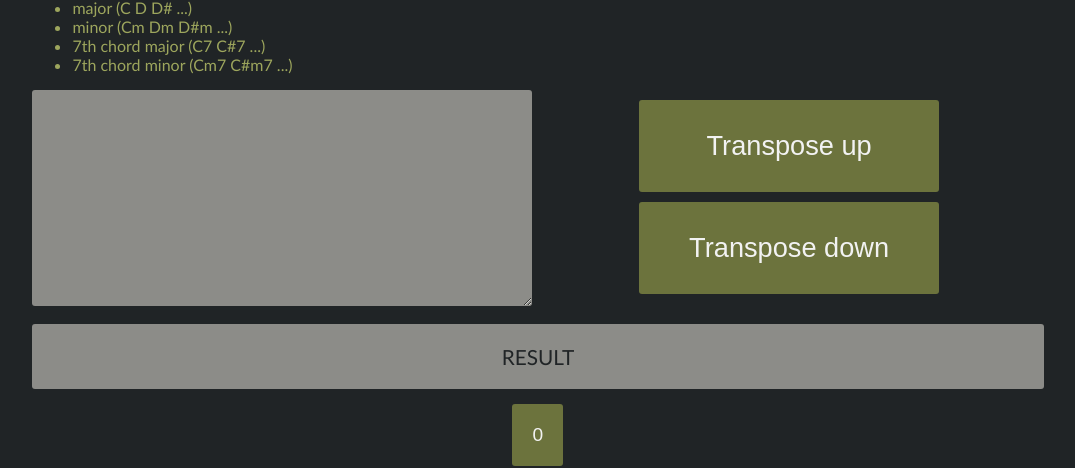
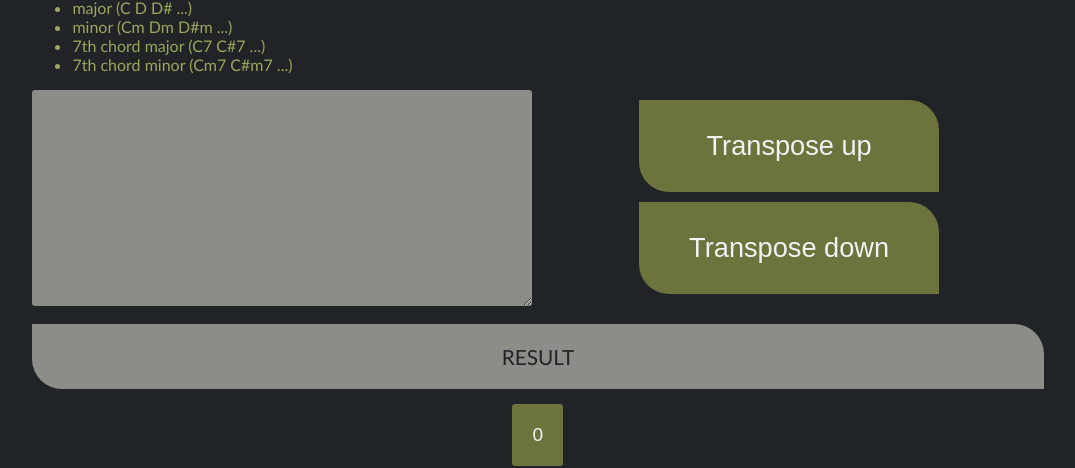
Before and after one commit to RikaIljina/TransposeChords, a plain HTML site: page index.html in a window 1280 px wide. Shown: the part 155-623 px from the top of the page, without its empty margins (102-1177 px from the left). Drawn offline with Linux system fonts and the light colour scheme.

Commit message:
Update style.css
try a new border style for buttons and result field

```diff
--- a/style.css
+++ b/style.css
@@ -52,7 +52,7 @@ body {
     margin: auto;
     padding: 20px;
     margin-top: 15px;
-    border-radius: 3px;
+    border-radius: 0px 30px;
     word-spacing: 0.3em;
 
 }
@@ -62,7 +62,7 @@ body {
     color: #F2F2F2;
     font-size: 1.7em;
     border-style: none;
-    border-radius: 3px;
+    border-radius: 0px 30px;
     text-align: center;
     width: 300px;
     padding-top: 30px;
```
